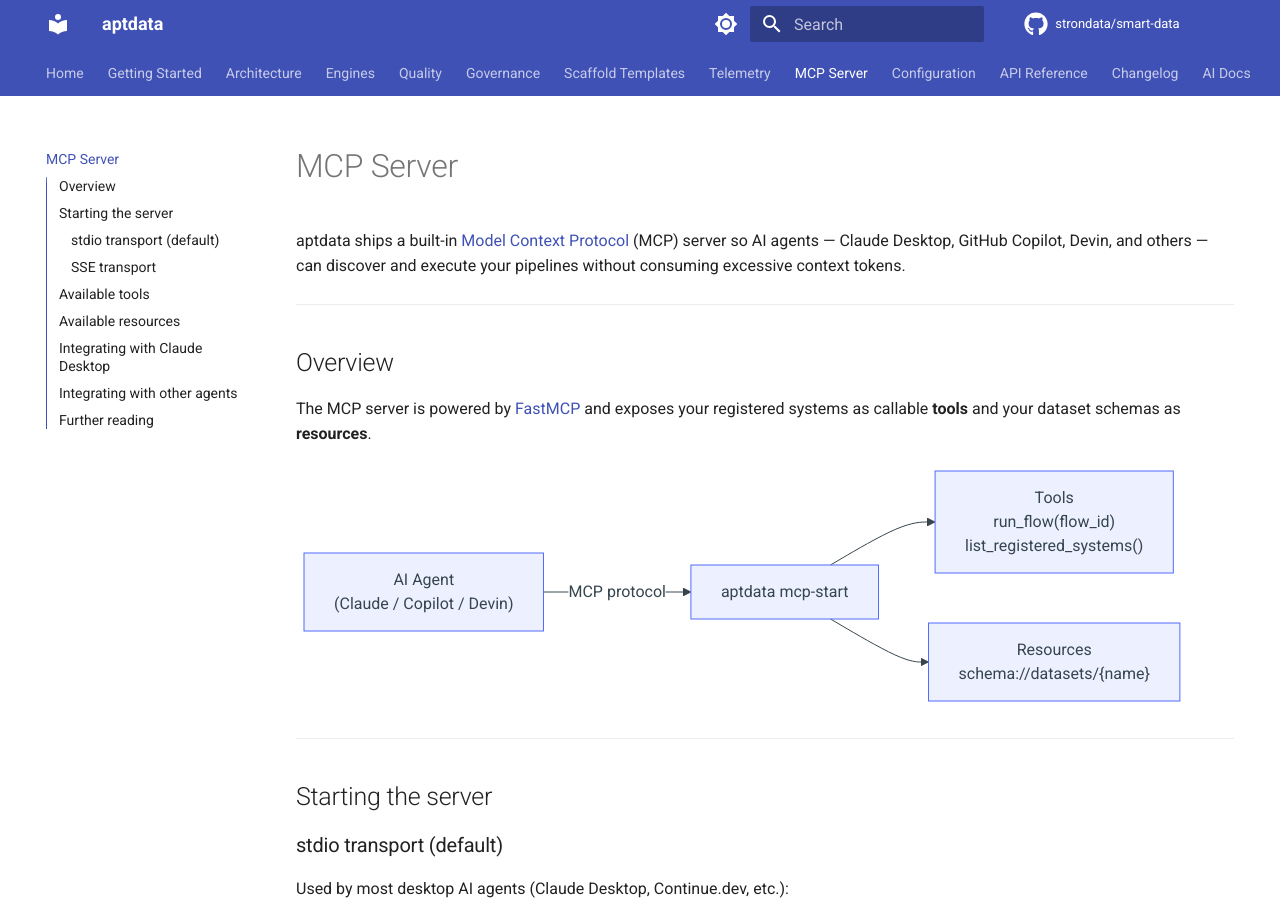
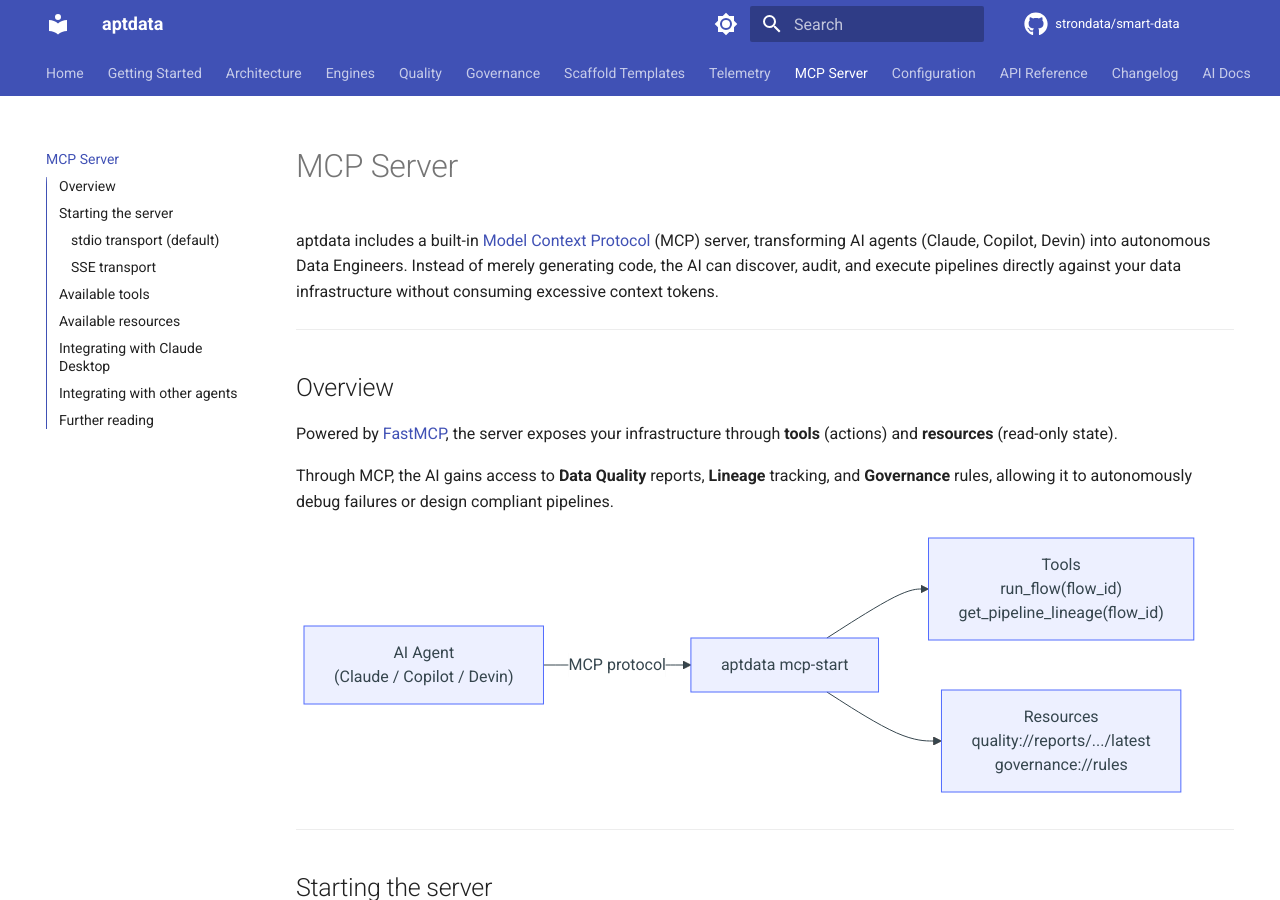
Before and after one commit to antunes-hq/aptdata-flow-os, an MkDocs documentation site: the page built from docs/mcp.md, in a window 1280 px wide and 900 px high. Built offline with MkDocs 1.6.1 and Material for MkDocs 9.7.7, drawn with Linux system fonts in a browser that asks for light colours; comment, search, counter and statistics services are not loaded.

Commit message:
docs: update README and mcp docs with AI autonomous capabilities
- Update README.md to include the `ai` extra and a new section "AI Agents & MCP Server" highlighting the framework's autonomous data engineering capabilities.
- Rewrite `docs/mcp.md` overview to emphasize the transition from code generation to autonomous execution, auditing, and governance.
- Update the Mermaid diagram in `docs/mcp.md` to reflect the new `quality`, `governance`, and `lineage` resources and tools.

Co-authored-by: Lucasa22 <22979127+Lucasa22@users.noreply.github.com>

````diff
--- a/docs/mcp.md
+++ b/docs/mcp.md
@@ -1,24 +1,28 @@
 # MCP Server
 
-aptdata ships a built-in [Model Context Protocol](https://modelcontextprotocol.io/)
-(MCP) server so AI agents — Claude Desktop, GitHub Copilot, Devin, and others
-— can discover and execute your pipelines without consuming excessive context
-tokens.
+aptdata includes a built-in [Model Context Protocol](https://modelcontextprotocol.io/)
+(MCP) server, transforming AI agents (Claude, Copilot, Devin) into autonomous
+Data Engineers. Instead of merely generating code, the AI can discover, audit,
+and execute pipelines directly against your data infrastructure without consuming
+excessive context tokens.
 
 ---
 
 ## Overview
 
-The MCP server is powered by [FastMCP](https://github.com/jlowin/fastmcp) and
-exposes your registered systems as callable **tools** and your dataset schemas
-as **resources**.
+Powered by [FastMCP](https://github.com/jlowin/fastmcp), the server exposes your
+infrastructure through **tools** (actions) and **resources** (read-only state).
+
+Through MCP, the AI gains access to **Data Quality** reports, **Lineage** tracking,
+and **Governance** rules, allowing it to autonomously debug failures or design
+compliant pipelines.
 
 ```mermaid
 graph LR
     A["AI Agent\n(Claude / Copilot / Devin)"]
     S["aptdata mcp-start"]
-    T["Tools\nrun_flow(flow_id)\nlist_registered_systems()"]
-    R["Resources\nschema://datasets/{name}"]
+    T["Tools\nrun_flow(flow_id)\nget_pipeline_lineage(flow_id)"]
+    R["Resources\nquality://reports/.../latest\ngovernance://rules"]
 
     A -- "MCP protocol" --> S
     S --> T
````
Also changed, not shown: README.md (+18 -0 lines).
